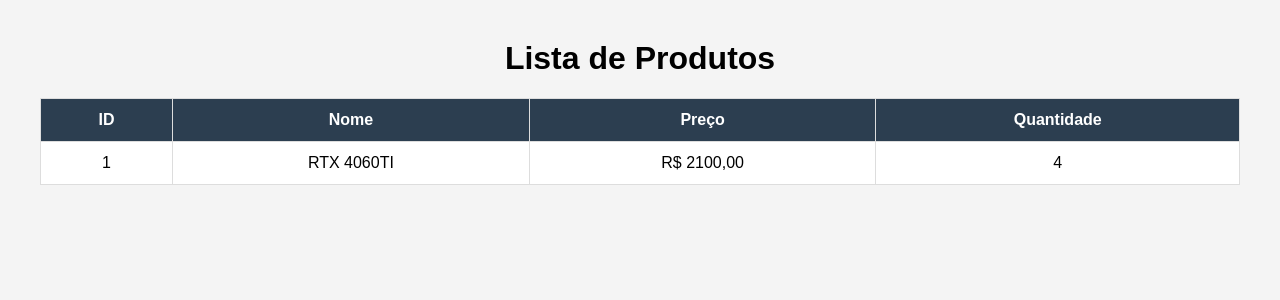
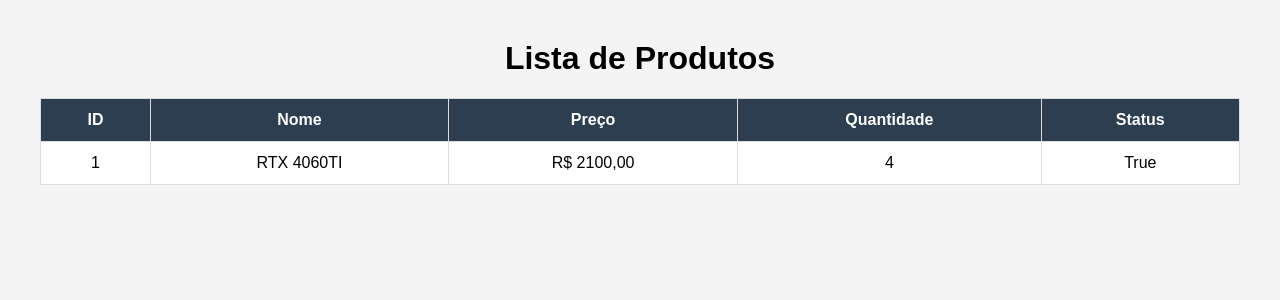
Before and after one commit to yuri-neres/ProjetoDjango, a Django app: page /produtos/listar/ in a window 1280 px wide. Shown: the top 300 px of the page. Run offline with Django 5.2, Linux system fonts and the light colour scheme; data comes from the database, SQL or seed files in the repository.

Commit message:
Add 'Status' column to product listing

```diff
--- a/ProdutoCategoria/ProjetoProduto_Categoria/Produto/templates/listar.html
+++ b/ProdutoCategoria/ProjetoProduto_Categoria/Produto/templates/listar.html
@@ -61,6 +61,7 @@
             <th>Nome</th>
             <th>Preço</th>
             <th>Quantidade</th>
+            <th>Status</th>
         </tr>
     </thead>
 
@@ -72,6 +73,7 @@
             <td>{{ produto.nome }}</td>
             <td>R$ {{ produto.preco }}</td>
             <td>{{ produto.estoque }}</td>
+            <td>{{ produto.ativo }}</td>
         </tr>
         {% empty %}
         <tr>
@@ -83,4 +85,5 @@
 </table>
 
 </body>
+
 </html>
```
